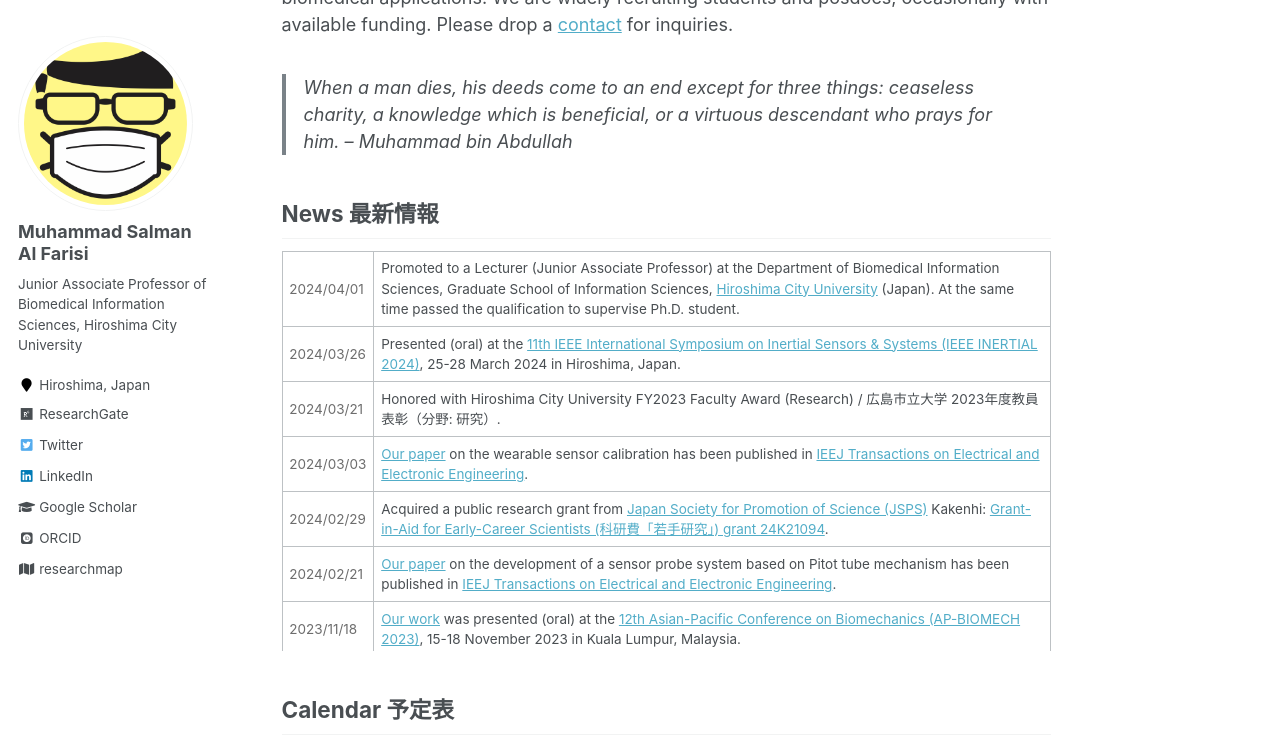
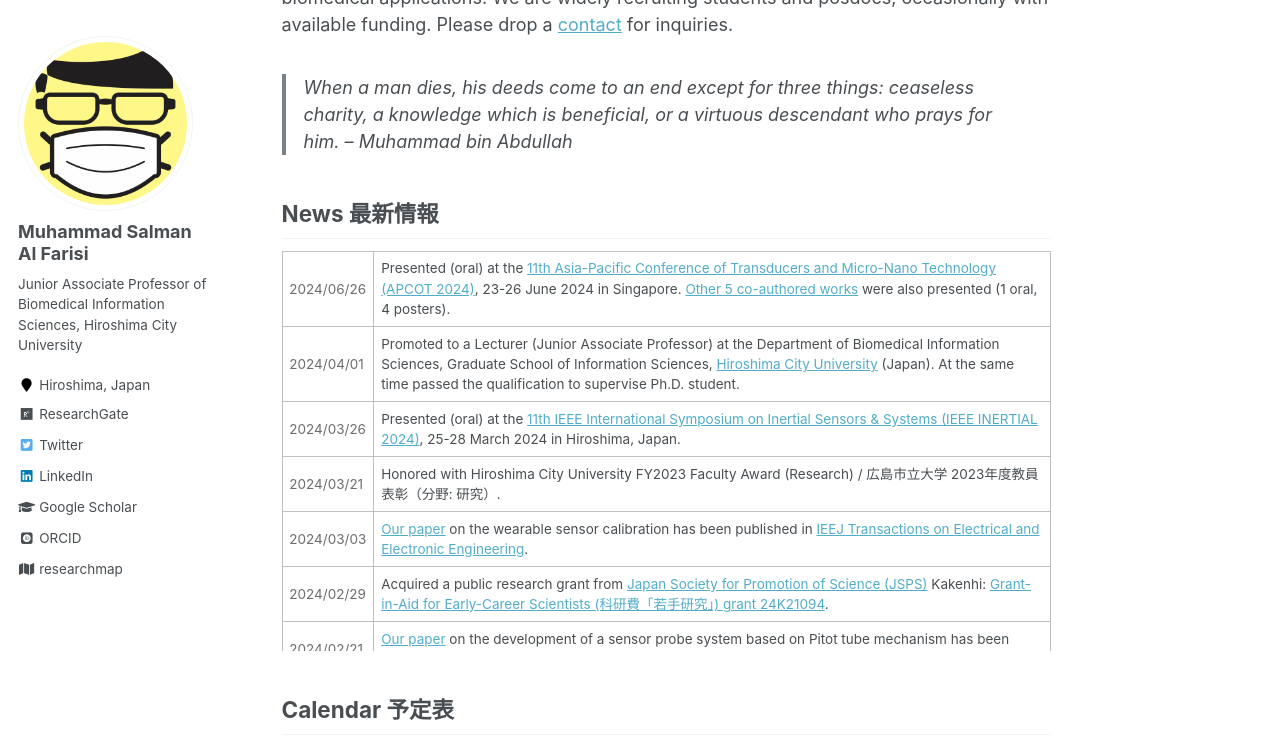
Before and after one commit to msalfarisi/msalfarisi.github.io, a Jekyll site: the page built from _pages/home.md, in a window 1280 px wide and 900 px high, scrolled down 457 px, cut to the strip 0-742 px from the top of the window. Built offline with Jekyll 4.4.1, drawn with Linux system fonts in a browser that asks for light colours; some web fonts are replaced.

Commit message:
Update home.md

```diff
--- a/_pages/home.md
+++ b/_pages/home.md
@@ -22,6 +22,10 @@ Welcome to the homepage of Muhammad Salman Al Farisi, a Lecturer (Junior Associa
 
 <div style="overflow-y: scroll; height:400px;">
  <table style="width:100%">
+  <tr>
+    <td style="color:#6d6d6d;">2024/06/26</td>
+    <td>Presented (oral) at the <a href="https://www.apcot2024.org/">11th Asia-Pacific Conference of Transducers and Micro-Nano Technology (APCOT 2024)</a>, 23-26 June 2024 in Singapore. <a href="/publication/">Other 5 co-authored works</a> were also presented (1 oral, 4 posters).</td>
+  </tr>
   <tr>
     <td style="color:#6d6d6d;">2024/04/01</td>
     <td>Promoted to a Lecturer (Junior Associate Professor) at the Department of Biomedical Information Sciences, Graduate School of Information Sciences, <a href="https://www.hiroshima-cu.ac.jp/">Hiroshima City University</a> (Japan). At the same time passed the qualification to supervise Ph.D. student.</td>
```
